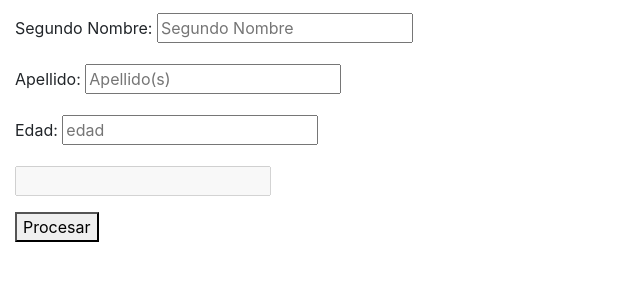
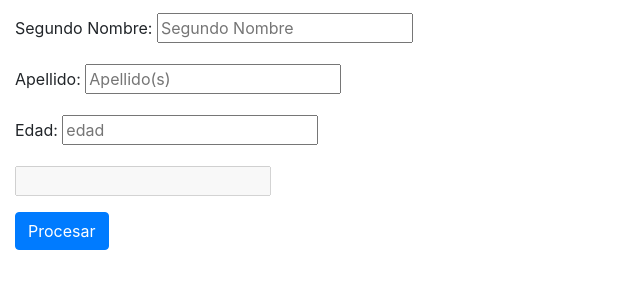
Before and after one commit to n0g4y0/tarea-clase-05, a website: page bienvenido.html in a window 1280 px wide. Shown: the part 94-382 px from the top of the page, without its empty margins (0-640 px from the left). Drawn offline with nearby package versions, Linux system fonts and the light colour scheme.

Commit message:
Update bienvenido.html
una correcion de boton mas

```diff
--- a/bienvenido.html
+++ b/bienvenido.html
@@ -45,7 +45,7 @@
 
                                         </div>
                                         <div class="form-group">
-                                                <button type="button" id="procesar-informacion">Procesar</button>
+                                                <button type="button" class="btn btn-primary" id="procesar-informacion">Procesar</button>
                                         </div>
 
                                 </form>
```
